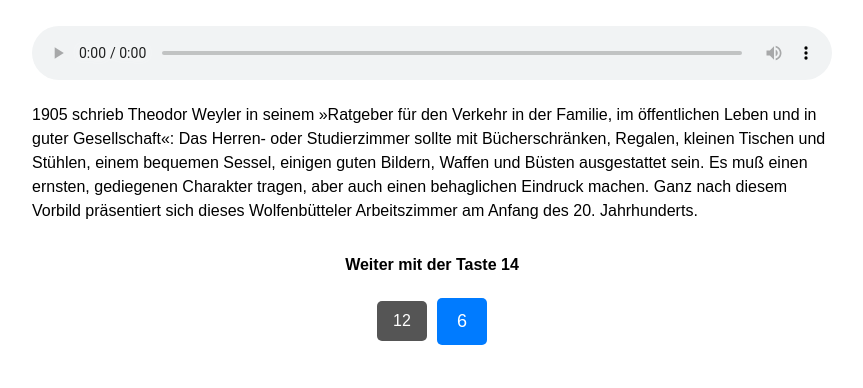
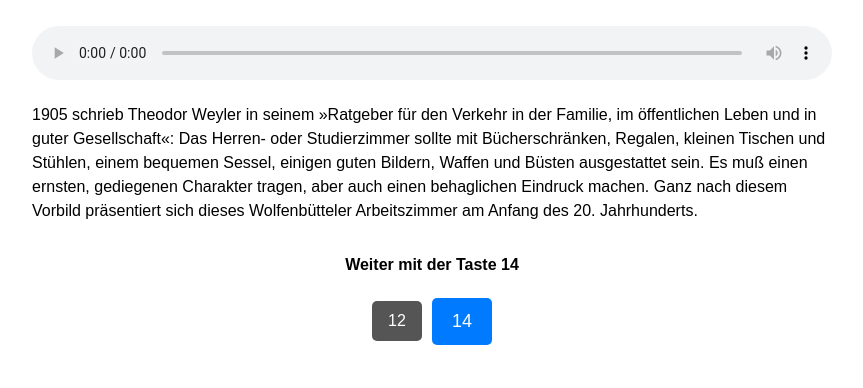
Before and after one commit to MuseumWolfenbuettel/B-rgerliches-Leben2, a plain HTML site: page index.html in a window 1280 px wide. Shown: the part 85-473 px from the top of the page, without its empty margins (208-1071 px from the left). Drawn offline with Linux system fonts and the light colour scheme.

Commit message:
Update index.html

```diff
--- a/index.html
+++ b/index.html
@@ -79,10 +79,10 @@ des 20. Jahrhunderts.
         <!-- Контейнер для кнопок -->
         <div class="button-container">
             <!-- Кнопка 5, ведущая на предыдущую страницу -->
-            <a href="https://museumwolfenbuettel.github.io/Die-Stadt-im-Jahr-1747/" class="button small-button">12</a>
+            <a href="https://museumwolfenbuettel.github.io/B-rgerliches-Leben/" class="button small-button">12</a>
 
             <!-- Кнопка 6, ведущая на следующую страницу -->
-            <a href="https://museumwolfenbuettel.github.io/Buerger-Museum/" class="button">6</a>
+            <a href="https://museumwolfenbuettel.github.io/Buerger-Museum/" class="button">14</a>
         </div>
 
         <!-- Логотип под кнопками -->
```
